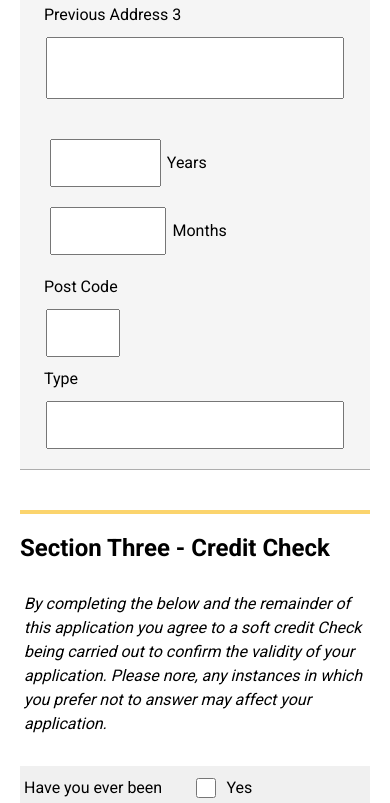
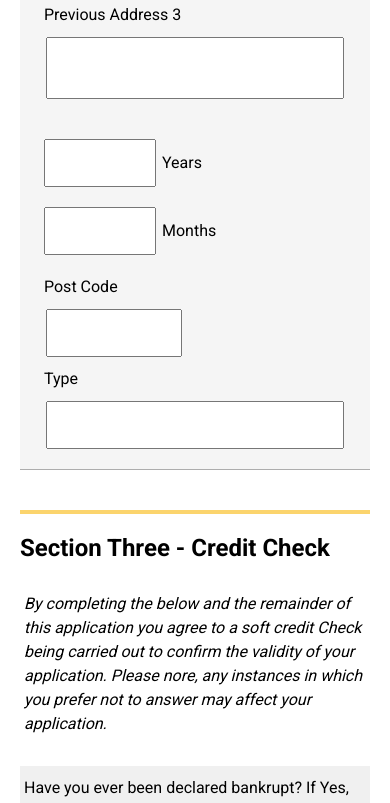
Before and after one commit to RichardsDigital/TJE-Form, a React (Create React App) app: page / in a window 390 px wide. Shown: the part 2920-3723 px from the top of the page. Built offline with nearby package versions, Linux system fonts and the light colour scheme.

Commit message:
fixed margins in mobile view

```diff
--- a/src/styles/app.scss
+++ b/src/styles/app.scss
@@ -176,12 +176,13 @@ textarea {
     .monthsB,
     .yearsC,
     .monthsC {
-        width: 40%;
+        width: 100px;
+        margin-left: 0;
     }
     #sectionTwo .postCodeA,
     #sectionTwo .postCodeB,
     #sectionTwo .postCodeC {
-        width: 20%;
+        width: 40%;
     }
     #sectionTwo .addressRow .flexLabels .sideLabelledInput {
         align-self: center;
@@ -195,13 +196,11 @@ textarea {
     }
     #sectionThree .row .upper {
         background-color: #f0f0f0;
-        display: grid;
     }
     #sectionThree .checkBoxes {
         grid-column: 2/3;
         display: flex;
         align-content: center;
-        flex-direction: column;
     }
     #sectionThree .checkBoxes label {
         display: flex;
@@ -210,15 +209,17 @@ textarea {
     #sectionThree .row .lower {
         background-color: #e0e0e0;
         display: grid;
-        display: flex;
     }
     #sectionThree .row .lower .description {
         margin: 10px;
-        width: 60%;
     }
     #sectionThree #bankAccount .row {
         display: grid;
         grid-template-rows: 1fr 1fr 1fr;
+    }
+    #sectionThree #bankAccount .accountName,  #sectionThree #bankAccount .bankName {
+        display: inline-flex;
+        justify-content: space-around;
     }
     #sectionThree #bankAccount .row .upper {
         display: grid;
```
